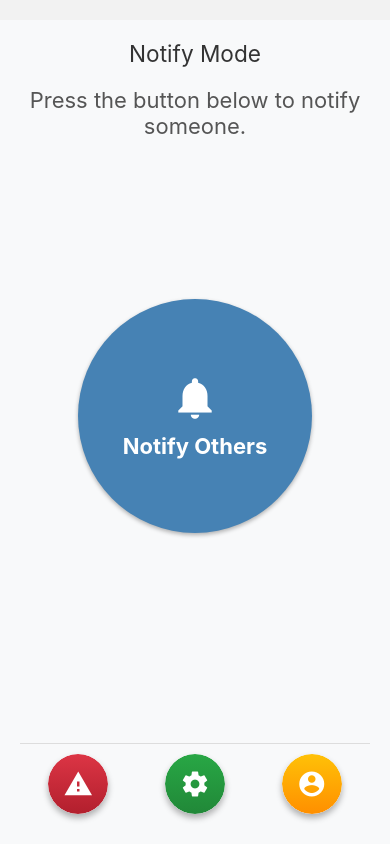
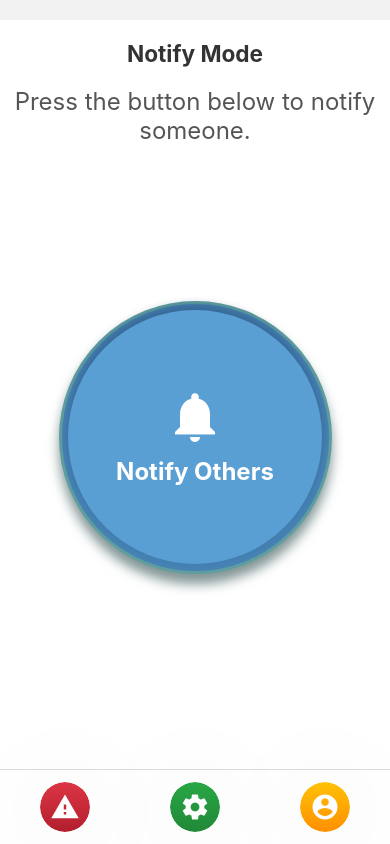
Before and after one commit to Ka-atsu/SE-Eldery-App, a React Native app in the folder Front-End/: screen /Home in a window 390 px wide. Built offline with nearby package versions, Linux system fonts and the light colour scheme.

Commit message:
UI Updates

```diff
--- a/Front-End/App.js
+++ b/Front-End/App.js
@@ -7,6 +7,7 @@ import EmergencyScreen from './Components/EmergencyScreen';
 import LoginScreen from './Components/login';
 import ProfileScreen from './Components/ProfileScreen';
 import GetStartedScreen from './Components/GetStartedScreen';
+import HelpScreen from './Components/HelpScreen';
 const Stack = createNativeStackNavigator();
 
 const App = () => {
@@ -22,6 +23,7 @@ const App = () => {
         <Stack.Screen name="Emergency" component={EmergencyScreen} />
         <Stack.Screen name="Login" component={LoginScreen} />
         <Stack.Screen name="Profile" component={ProfileScreen} />
+        <Stack.Screen name="Help" component={HelpScreen} />
       </Stack.Navigator>
     </NavigationContainer>
   );
--- a/Front-End/Components/Bottom.js
+++ b/Front-End/Components/Bottom.js
@@ -1,13 +1,12 @@
 import React from 'react';
-import { View, StyleSheet, TouchableOpacity } from 'react-native';
+import { View, StyleSheet, TouchableOpacity, Text } from 'react-native';
 import { Icon } from 'react-native-elements';
 import { LinearGradient } from 'expo-linear-gradient';
 
 const BottomComponent = ({ navigation, disableButton }) => {
     const renderButton = (iconName, gradientColors, navigateTo, key) => {
-        // Conditionally render the button based on the `disableButton` prop
         if (disableButton === navigateTo) {
-            return null; // Do not render the button if it's disabled
+            return null; // Hide button if it's disabled
         }
 
         return (
@@ -32,7 +31,7 @@ const BottomComponent = ({ navigation, disableButton }) => {
             {renderButton('home', ['#007bff', '#0056b3'], 'Home', 'home')}
             {renderButton('warning', ['#dc3545', '#b21f2d'], 'Emergency', 'emergency')}
             {renderButton('settings', ['#28a745', '#218838'], 'Settings', 'settings')}
-            {renderButton('account-circle', ['#ffc107', '#ff8f00'], 'Profile', 'profile')} {/* New Profile button */}
+            {renderButton('account-circle', ['#ffc107', '#ff8f00'], 'Profile', 'profile')}
         </View>
     );
 };
@@ -43,27 +42,28 @@ const styles = StyleSheet.create({
         justifyContent: 'space-around',
         alignItems: 'center',
         width: '100%',
-        paddingVertical: 10,
-        backgroundColor: '#f8f9fa',
+        paddingVertical: 12,
+        backgroundColor: '#ffffff',
         borderTopWidth: 1,
         borderTopColor: '#ddd',
     },
     gradientButton: {
-        width: 60,
-        height: 60,
-        borderRadius: 30,
+        width: 50, // Adjusted width
+        height: 50, // Adjusted height
+        borderRadius: 32.5,
         overflow: 'hidden',
         shadowColor: '#000',
         shadowOffset: { width: 0, height: 4 },
-        shadowOpacity: 0.3,
-        shadowRadius: 6,
+        shadowOpacity: 0.10,
+        shadowRadius: 100,
         elevation: 5,
     },
     gradientBackground: {
         flex: 1,
         justifyContent: 'center',
         alignItems: 'center',
-        borderRadius: 30,
+        borderRadius: 32.5,
+        padding: 5,
     },
 });
 
--- a/Front-End/Components/EmergencyScreen.js
+++ b/Front-End/Components/EmergencyScreen.js
@@ -6,22 +6,9 @@ import BottomComponent from './Bottom';
 const { width } = Dimensions.get('window');
 
 const EmergencyScreen = ({ navigation }) => {
-
     const handleEmergency = () => {
         console.log('Emergency Pressed');
     };
-
-    const renderButton = (title, iconName, backgroundColor, onPress) => (
-        <TouchableOpacity
-            style={[styles.circleButton, { backgroundColor }]}
-            onPress={onPress}
-            accessibilityLabel={title}
-            accessibilityRole="button"
-        >
-            <Icon name={iconName} color="white" size={50} />
-            <Text style={styles.buttonTitle}>{title}</Text>
-        </TouchableOpacity>
-    );
 
     return (
         <View style={styles.container}>
@@ -29,9 +16,23 @@ const EmergencyScreen = ({ navigation }) => {
             <Text style={styles.description}>
                 Press the button below for an emergency alert.
             </Text>
+
             <View style={styles.buttonContainer}>
-                {renderButton('Emergency', 'warning', '#FF4500', handleEmergency)}
+                {/* Emergency Button with Inner Shadow Effect */}
+                <TouchableOpacity
+                    style={styles.circleButton}
+                    onPress={handleEmergency}
+                    accessibilityLabel="Emergency Button"
+                    accessibilityRole="button"
+                >
+                    {/* Inner Shadow Effect inside the Button */}
+                    <View style={styles.innerShadow}>
+                        <Icon name="warning" color="white" size={60} />
+                        <Text style={styles.buttonTitle}>Emergency</Text>
+                    </View>
+                </TouchableOpacity>
             </View>
+
             <BottomComponent navigation={navigation} disableButton={'Emergency'} />
         </View>
     );
@@ -42,14 +43,15 @@ const styles = StyleSheet.create({
         flex: 1,
         justifyContent: 'flex-start',
         alignItems: 'center',
-        backgroundColor: '#f8f9fa',
-        padding: 20,
+        backgroundColor: '#ffffff',
         marginTop: 20,
     },
     header: {
+        marginTop: 20,
         marginBottom: 20,
         textAlign: 'center',
-        fontSize: 28,
+        fontSize: 32,
+        fontWeight: 'bold',
         color: '#333',
     },
     description: {
@@ -61,29 +63,39 @@ const styles = StyleSheet.create({
         flex: 1,
         justifyContent: 'center',
         alignItems: 'center',
-        marginBottom: 20,
+        marginBottom: 40,
     },
     circleButton: {
-        width: width * 0.6,
-        height: width * 0.6,
-        borderRadius: (width * 0.6) / 2,
+        width: width * 0.7,
+        height: width * 0.7,
+        borderRadius: (width * 0.7) / 2,
         justifyContent: 'center',
         alignItems: 'center',
-        shadowColor: '#000',
-        shadowOffset: {
-            width: 0,
-            height: 2,
-        },
-        shadowOpacity: 0.3,
-        shadowRadius: 4,
-        elevation: 5,
-        marginBottom: 30,
+        backgroundColor: '#FF4500', // Emergency red
+        elevation: 12, // Outer shadow
+        shadowColor: '#8B0000', // Darker red shadow for outer depth
+        shadowOffset: { width: 0, height: 10 },
+        shadowOpacity: 0.6,
+        shadowRadius: 12,
+        borderWidth: 3,
+        borderColor: '#FF6347', // Slightly lighter red for a glossy look
+    },
+    innerShadow: {
+        width: '95%',
+        height: '95%',
+        borderRadius: (width * 0.7) / 2,
+        backgroundColor: '#FF5733', // Slightly lighter red for inner depth
+        justifyContent: 'center',
+        alignItems: 'center',
+        shadowColor: '#D84315', // Inner shadow effect (darker red)
+        shadowOffset: { width: 0, height: -5 }, // Shadow positioned inside
+        shadowOpacity: 0.4,
+        shadowRadius: 8,
     },
     buttonTitle: {
-        fontSize: 22,
+        fontSize: 24,
         fontWeight: 'bold',
         color: 'white',
-        marginTop: 10,
     },
 });
 
--- a/Front-End/Components/GetStartedScreen.js
+++ b/Front-End/Components/GetStartedScreen.js
@@ -24,7 +24,7 @@ const GetStartedScreen = ({ navigation }) => {
 
       <Button
         title="Let's Go!"
-        onPress={() => navigation.navigate('Home')} // Navigate to the Home screen
+        onPress={() => navigation.navigate('Login')} // Navigate to the Home screen
       />
     </ScrollView>
   );
--- /dev/null
+++ b/Front-End/Components/HelpScreen.js
@@ -0,0 +1,48 @@
+import React from 'react';
+import { View, Text, StyleSheet, TouchableOpacity } from 'react-native';
+import { Icon } from 'react-native-elements';
+
+const HelpScreen = ({ navigation }) => {
+  return (
+    <View style={styles.container}>
+      {/* Back Button */}
+      <TouchableOpacity style={styles.backButton} onPress={() => navigation.goBack()}>
+        <Icon name="arrow-back" size={30} color="#007bff" />
+      </TouchableOpacity>
+
+      <Text style={styles.title}>Help</Text>
+      <Text style={styles.content}>
+        Here you can find help information about the app.
+      </Text>
+    </View>
+  );
+};
+
+const styles = StyleSheet.create({
+  container: {
+    flex: 1,
+    padding: 25,
+    backgroundColor: '#f8f9fa',
+  },
+  backButton: {
+    position: 'absolute',
+    top: 40,
+    left: 20,
+    backgroundColor: 'transparent',
+    padding: 10,
+  },
+  title: {
+    fontSize: 28,
+    fontWeight: 'bold',
+    marginBottom: 20,
+    textAlign: 'center',
+    marginTop: 60,
+  },
+  content: {
+    fontSize: 18,
+    marginBottom: 20,
+    textAlign: 'center',
+  },
+});
+
+export default HelpScreen;
--- a/Front-End/Components/HomeScreen.js
+++ b/Front-End/Components/HomeScreen.js
@@ -25,27 +25,29 @@ const HomeScreen = ({ navigation }) => {
         }
     };
 
-    const renderButton = (title, iconName, backgroundColor, type) => (
-        <TouchableOpacity
-            style={[styles.circleButton, { backgroundColor }]}
-            onPress={() => handlePress(type)}
-            accessibilityLabel={title}
-            accessibilityRole="button"
-        >
-            <Icon name={iconName} color="white" size={50} />
-            <Text style={styles.buttonTitle}>{title}</Text>
-        </TouchableOpacity>
-    );
-
     return (
         <View style={styles.container}>
             <Text h4 style={styles.header}>Notify Mode</Text>
             <Text style={styles.description}>
                 Press the button below to notify someone.
             </Text>
+
             <View style={styles.buttonContainer}>
-                {renderButton('Notify Others', 'notifications', '#4682B4', 'notify')}
+                {/* Notify Button with Inner Shadow Effect */}
+                <TouchableOpacity
+                    style={styles.circleButton}
+                    onPress={() => handlePress('notify')}
+                    accessibilityLabel="Notify Button"
+                    accessibilityRole="button"
+                >
+                    {/* Inner Shadow Effect inside the Button */}
+                    <View style={styles.innerShadow}>
+                        <Icon name="notifications" color="white" size={60} />
+                        <Text style={styles.buttonTitle}>Notify Others</Text>
+                    </View>
+                </TouchableOpacity>
             </View>
+
             <BottomComponent navigation={navigation} disableButton={"Home"} />
         </View>
     );
@@ -56,45 +58,57 @@ const styles = StyleSheet.create({
         flex: 1,
         justifyContent: 'flex-start',
         alignItems: 'center',
-        backgroundColor: '#f8f9fa',
-        padding: 20,
+        backgroundColor: '#ffffff',
         marginTop: 20,
     },
     header: {
+        marginTop: 20,
         marginBottom: 20,
         textAlign: 'center',
-        fontSize: 28,
+        fontSize: 32,
+        fontWeight: 'bold',
         color: '#333',
     },
     description: {
         textAlign: 'center',
-        fontSize: 22,
+        fontSize: 24,
         color: '#555',
     },
     buttonContainer: {
         flex: 1,
         justifyContent: 'center',
         alignItems: 'center',
-        marginBottom: 20,
+        marginBottom: 40,
     },
     circleButton: {
-        width: width * 0.6,
-        height: width * 0.6,
-        borderRadius: (width * 0.6) / 2,
+        width: width * 0.7,
+        height: width * 0.7,
+        borderRadius: (width * 0.7) / 2,
         justifyContent: 'center',
         alignItems: 'center',
-        shadowColor: '#000',
-        shadowOffset: {
-            width: 0,
-            height: 2,
-        },
-        shadowOpacity: 0.3,
-        shadowRadius: 4,
-        elevation: 5,
-        marginBottom: 30,
+        backgroundColor: '#4682B4', // Blue tone for notification
+        elevation: 12, // Outer shadow
+        shadowColor: '#2F4F4F', // Darker blue shadow
+        shadowOffset: { width: 0, height: 10 },
+        shadowOpacity: 0.6,
+        shadowRadius: 12,
+        borderWidth: 3,
+        borderColor: '#5F9EA0', // Slightly lighter blue for glossy look
+    },
+    innerShadow: {
+        width: '95%',
+        height: '95%',
+        borderRadius: (width * 0.7) / 2,
+        backgroundColor: '#5A9FD4', // Slightly lighter blue inside for depth
+        justifyContent: 'center',
+        alignItems: 'center',
+        shadowColor: '#1E3F66', // Inner shadow effect (darker blue)
+        shadowOffset: { width: 0, height: -5 }, // Inner shadow
+        shadowOpacity: 0.4,
+        shadowRadius: 8,
     },
     buttonTitle: {
-        fontSize: 22,
+        fontSize: 24,
         fontWeight: 'bold',
         color: 'white',
         marginTop: 10,
--- a/Front-End/Components/ProfileScreen.js
+++ b/Front-End/Components/ProfileScreen.js
@@ -1,26 +1,45 @@
-import React, { useState } from 'react';
-import { View, Text, TextInput, Button, StyleSheet, Image, TouchableOpacity } from 'react-native';
-import { Icon } from 'react-native-elements';
-import { useNavigation } from '@react-navigation/native';
+import React, { useState, useEffect } from "react";
+import { View, Text, TextInput, StyleSheet, Image, TouchableOpacity, Alert } from "react-native";
+import { Icon } from "react-native-elements";
+import * as ImagePicker from "expo-image-picker";
 
-const ProfileScreen = () => {
-  const [name, setName] = useState('John Doe');
-  const [email, setEmail] = useState('johndoe@example.com');
-  const [profilePic, setProfilePic] = useState('https://randomuser.me/api/portraits/men/1.jpg');
-  const [emergencyContact, setEmergencyContact] = useState('');
-  const [isEditing, setIsEditing] = useState(false); // State to toggle edit mode for all fields
+const ProfileScreen = ({ navigation }) => {
+  const [name, setName] = useState("John Doe");
+  const [email, setEmail] = useState("johndoe@example.com");
+  const [profilePic, setProfilePic] = useState("https://randomuser.me/api/portraits/men/1.jpg");
+  const [emergencyContact, setEmergencyContact] = useState("");
+  const [isEditing, setIsEditing] = useState(false);
 
-  const navigation = useNavigation();
+  useEffect(() => {
+    const getPermission = async () => {
+      const { status } = await ImagePicker.requestMediaLibraryPermissionsAsync();
+      if (status !== "granted") {
+        Alert.alert("Permission to access camera and gallery is required!");
+      }
+    };
+
+    getPermission();
+  }, []);
 
   const handleSave = () => {
-    // Logic for saving profile
-    console.log('Profile saved:', { name, email, emergencyContact });
-    setIsEditing(false); // Exit edit mode after saving
+    console.log("Profile saved:", { name, email, emergencyContact });
+    setIsEditing(false);
   };
 
-  const handleEditProfilePic = () => {
-    // Logic for editing profile picture
-    console.log('Edit profile picture');
+  const handleEditProfilePic = async () => {
+    try {
+      const result = await ImagePicker.launchImageLibraryAsync({
+        mediaTypes: ImagePicker.MediaTypeOptions.Images,
+        allowsEditing: true,
+        quality: 1,
+      });
+
+      if (result.assets && result.assets.length > 0) {
+        setProfilePic(result.assets[0].uri);
+      }
+    } catch (error) {
+      Alert.alert("Error", "There was a problem opening the image picker.");
+    }
   };
 
   return (
@@ -41,28 +60,18 @@ const ProfileScreen = () => {
       {/* Profile Information */}
       <Text style={styles.label}>Name</Text>
       {isEditing ? (
-        <TextInput
-          style={styles.input}
-          value={name}
-          onChangeText={setName}
-        />
+        <TextInput style={styles.input} value={name} onChangeText={setName} />
       ) : (
         <Text style={styles.inputText}>{name}</Text>
       )}
 
       <Text style={styles.label}>Email</Text>
       {isEditing ? (
-        <TextInput
-          style={styles.input}
-          value={email}
-          onChangeText={setEmail}
-          keyboardType="email-address"
-        />
+        <TextInput style={styles.input} value={email} onChangeText={setEmail} keyboardType="email-address" />
       ) : (
         <Text style={styles.inputText}>{email}</Text>
       )}
 
-      {/* Emergency Contact Information */}
       <Text style={styles.label}>Emergency Contact</Text>
       {isEditing ? (
         <TextInput
@@ -76,20 +85,22 @@ const ProfileScreen = () => {
         <Text style={styles.inputText}>{emergencyContact || "No emergency contact set"}</Text>
       )}
 
-      {/* Conditional buttons to edit or save the profile */}
+      {/* Buttons with Better Spacing */}
       {isEditing ? (
-        <>
-          <Button title="Save Profile" onPress={handleSave} />
-          <View style={styles.buttonSpacing} /> {/* Add spacing here */}
-          <Button title="Cancel" onPress={() => setIsEditing(false)} />
-        </>
+        <View style={styles.buttonContainer}>
+          <TouchableOpacity style={styles.saveButton} onPress={handleSave}>
+            <Text style={styles.buttonText}>Save Profile</Text>
+          </TouchableOpacity>
+          <TouchableOpacity style={styles.cancelButton} onPress={() => setIsEditing(false)}>
+            <Text style={styles.buttonText}>Cancel</Text>
+          </TouchableOpacity>
+        </View>
       ) : (
-        <TouchableOpacity onPress={() => setIsEditing(true)}>
-          <Text style={styles.editText}>Edit Profile</Text>
+        <TouchableOpacity onPress={() => setIsEditing(true)} style={styles.editProfileButton}>
+          <Text style={styles.buttonText}>Edit Profile</Text>
         </TouchableOpacity>
       )}
 
-      {/* Log out button (optional) */}
       <TouchableOpacity style={styles.logoutButton} onPress={() => navigation.navigate('Login')}>
         <Text style={styles.logoutButtonText}>Log out</Text>
       </TouchableOpacity>
@@ -117,15 +128,17 @@ const styles = StyleSheet.create({
     marginBottom: 20,
   },
   profilePic: {
-    width: 100,
-    height: 100,
-    borderRadius: 50,
+    width: 120,
+    height: 120,
+    borderRadius: 60,
     marginBottom: 10,
+    borderWidth: 3,
+    borderColor: '#007bff',
   },
   editButton: {
     position: 'absolute',
-    bottom: 0,
-    right: 0,
+    bottom: 5,
+    right: 5,
     backgroundColor: '#007bff',
     borderRadius: 15,
     padding: 5,
@@ -151,26 +164,53 @@ const styles = StyleSheet.create({
     height: 40,
     paddingLeft: 10,
     marginBottom: 20,
-    lineHeight: 40, // Align text vertically
+    lineHeight: 40,
   },
-  editText: {
-    color: '#007bff',
-    textAlign: 'center',
-    marginTop: 10,
+  buttonContainer: {
+    flexDirection: 'row',
+    justifyContent: 'space-between',
+    width: '100%',
+    marginTop: 20,
+  },
+  saveButton: {
+    flex: 1,
+    backgroundColor: '#28a745',
+    paddingVertical: 12,
+    borderRadius: 8,
+    marginRight: 10,
+    alignItems: 'center',
+  },
+  cancelButton: {
+    flex: 1,
+    backgroundColor: '#dc3545',
+    paddingVertical: 12,
+    borderRadius: 8,
+    marginLeft: 10,
+    alignItems: 'center',
+  },
+  editProfileButton: {
+    backgroundColor: '#007bff',
+    paddingVertical: 12,
+    paddingHorizontal: 30,
+    borderRadius: 8,
+    marginTop: 20,
   },
   logoutButton: {
     marginTop: 20,
     backgroundColor: '#dc3545',
-    paddingVertical: 10,
-    paddingHorizontal: 20,
-    borderRadius: 5,
+    paddingVertical: 12,
+    paddingHorizontal: 30,
+    borderRadius: 8,
+  },
+  buttonText: {
+    color: '#fff',
+    fontSize: 18,
+    fontWeight: 'bold',
   },
   logoutButtonText: {
     color: '#fff',
+    fontSize: 18,
     fontWeight: 'bold',
-  },
-  buttonSpacing: {
-    marginVertical: 10,
   },
 });
 
--- a/Front-End/Components/SettingScreen.js
+++ b/Front-End/Components/SettingScreen.js
@@ -1,5 +1,6 @@
 import React, { useState } from 'react';
 import { View, Text, StyleSheet, Switch, TouchableOpacity } from 'react-native';
+import { Icon } from 'react-native-elements';
 
 const SettingsScreen = ({ navigation }) => {
   const [isNotificationEnabled, setIsNotificationEnabled] = useState(false);
@@ -10,6 +11,11 @@ const SettingsScreen = ({ navigation }) => {
 
   return (
     <View style={[styles.container, isDarkMode && styles.darkContainer]}>
+      {/* Back Button */}
+      <TouchableOpacity style={styles.backButton} onPress={() => navigation.goBack()}>
+        <Icon name="arrow-back" size={30} color="#007bff" />
+      </TouchableOpacity>
+
       <Text style={[styles.title, isDarkMode && styles.darkText]}>Settings</Text>
 
       {/* Notifications Setting */}
@@ -24,35 +30,23 @@ const SettingsScreen = ({ navigation }) => {
       </View>
 
       {/* Account Management */}
-      <TouchableOpacity
-        style={styles.settingItem}
-        onPress={() => alert('Account Settings')}
-      >
+      <TouchableOpacity style={styles.settingItem} onPress={() => alert('Account Settings')}>
         <Text style={[styles.settingText, isDarkMode && styles.darkText]}>Account Settings</Text>
       </TouchableOpacity>
 
       {/* Privacy Policy */}
-      <TouchableOpacity
-        style={styles.settingItem}
-        onPress={() => alert('Privacy Policy')}
-      >
+      <TouchableOpacity style={styles.settingItem} onPress={() => alert('Privacy Policy')}>
         <Text style={[styles.settingText, isDarkMode && styles.darkText]}>Privacy Policy</Text>
       </TouchableOpacity>
 
       {/* About Section */}
-      <TouchableOpacity
-        style={styles.settingItem}
-        onPress={() => alert('App Version: 1.0.0')}
-      >
+      <TouchableOpacity style={styles.settingItem} onPress={() => alert('App Version: 1.0.0')}>
         <Text style={[styles.settingText, isDarkMode && styles.darkText]}>About</Text>
       </TouchableOpacity>
 
-      {/* Go Back Button */}
-      <TouchableOpacity
-        style={styles.goBackButton}
-        onPress={() => navigation.goBack()}
-      >
-        <Text style={styles.goBackButtonText}>Back</Text>
+      {/* Help Button */}
+      <TouchableOpacity style={styles.settingItem} onPress={() => navigation.navigate('Help')}>
+        <Text style={[styles.settingText, isDarkMode && styles.darkText]}>Help</Text>
       </TouchableOpacity>
     </View>
   );
@@ -61,47 +55,39 @@ const SettingsScreen = ({ navigation }) => {
 const styles = StyleSheet.create({
   container: {
     flex: 1,
-    padding: 25,
-    backgroundColor: '#f8f9fa',
+    padding: 20,
+    backgroundColor: '#ffffff',
   },
   darkContainer: {
-    backgroundColor: '#121212',
+    backgroundColor: '#333',
+  },
+  backButton: {
+    position: 'absolute',
+    top: 40,
+    left: 20,
+    backgroundColor: 'transparent',
+    padding: 10,
   },
   title: {
-    fontSize: 28,
+    fontSize: 24,
     fontWeight: 'bold',
-    marginBottom: 30,
+    marginBottom: 20,
     textAlign: 'center',
-    color: '#333',
-  },
-  darkText: {
-    color: '#fff',
+    marginTop: 60, // Ensures title is properly aligned below the back button
   },
   settingItem: {
     flexDirection: 'row',
     justifyContent: 'space-between',
     alignItems: 'center',
-    paddingVertical: 20,
+    padding: 15,
     borderBottomWidth: 1,
-    borderBottomColor: '#ddd',
+    borderBottomColor: '#ccc',
   },
   settingText: {
-    fontSize: 20,
-    fontWeight: '500',
-    color: '#333',
+    fontSize: 18,
   },
-  goBackButton: {
-    marginTop: 40,
-    alignItems: 'center',
-    justifyContent: 'center',
-    paddingVertical: 15,
-    borderRadius: 10,
-    backgroundColor: '#007bff',
-  },
-  goBackButtonText: {
-    fontSize: 20,
-    fontWeight: 'bold',
-    color: 'white',
+  darkText: {
+    color: '#ffffff',
   },
 });
 
--- a/Front-End/Components/login.js
+++ b/Front-End/Components/login.js
@@ -5,6 +5,7 @@ const LoginScreen = () => {
   const [username, setUsername] = useState('');
   const [password, setPassword] = useState('');
   const [confirmPassword, setConfirmPassword] = useState('');
+  const [emergencyContact, setEmergencyContact] = useState('');
   const [isRegistering, setIsRegistering] = useState(false);
 
   const handleLogin = () => {
@@ -16,18 +17,17 @@ const LoginScreen = () => {
   };
 
   const handleRegister = () => {
-    if (!username || !password || !confirmPassword) {
+    if (!username || !password || !confirmPassword || !emergencyContact) {
       Alert.alert('Please fill in all fields');
     } else if (password !== confirmPassword) {
       Alert.alert('Passwords do not match');
     } else {
-      Alert.alert('Registration Successful');
+      Alert.alert(`Registration Successful\nEmergency Contact: ${emergencyContact}`);
     }
   };
 
   return (
     <View style={styles.container}>
-      {/* Toggle between Login and Register forms */}
       {isRegistering ? (
         <>
           <Text style={styles.header}>Register</Text>
@@ -51,7 +51,14 @@ const LoginScreen = () => {
             value={confirmPassword}
             onChangeText={setConfirmPassword}
           />
-          <Button title="Register" onPress={handleRegister} />  {/* Register Button */}
+          <TextInput
+            style={styles.input}
+            placeholder="Emergency Contact (Phone Number)"
+            keyboardType="phone-pad"
+            value={emergencyContact}
+            onChangeText={setEmergencyContact}
+          />
+          <Button title="Register" onPress={handleRegister} />
           <Text style={styles.switchText} onPress={() => setIsRegistering(false)}>
             Already have an account? Login here.
           </Text>
@@ -93,19 +100,22 @@ const styles = StyleSheet.create({
     fontSize: 24,
     textAlign: 'center',
     marginBottom: 30,
+    fontWeight: 'bold',
   },
   input: {
-    height: 40,
+    height: 45,
     borderColor: '#ccc',
     borderWidth: 1,
-    marginBottom: 20,
+    marginBottom: 15,
     paddingLeft: 10,
-    borderRadius: 5,
+    borderRadius: 8,
+    backgroundColor: '#fff',
   },
   switchText: {
     color: '#007BFF',
     textAlign: 'center',
     marginTop: 10,
+    fontWeight: 'bold',
   },
 });
 
--- a/Front-End/package.json
+++ b/Front-End/package.json
@@ -15,7 +15,8 @@
     "@react-navigation/native-stack": "^7.2.0",
     "expo": "~52.0.27",
     "expo-av": "^15.0.2",
-    "expo-linear-gradient": "^14.0.2",
+    "expo-image-picker": "~16.0.4",
+    "expo-linear-gradient": "~14.0.2",
     "expo-status-bar": "~2.0.1",
     "react": "18.3.1",
     "react-native": "0.76.6",
```
Also changed, not shown: 1 other file (tests, documents, lock files or other folders).
